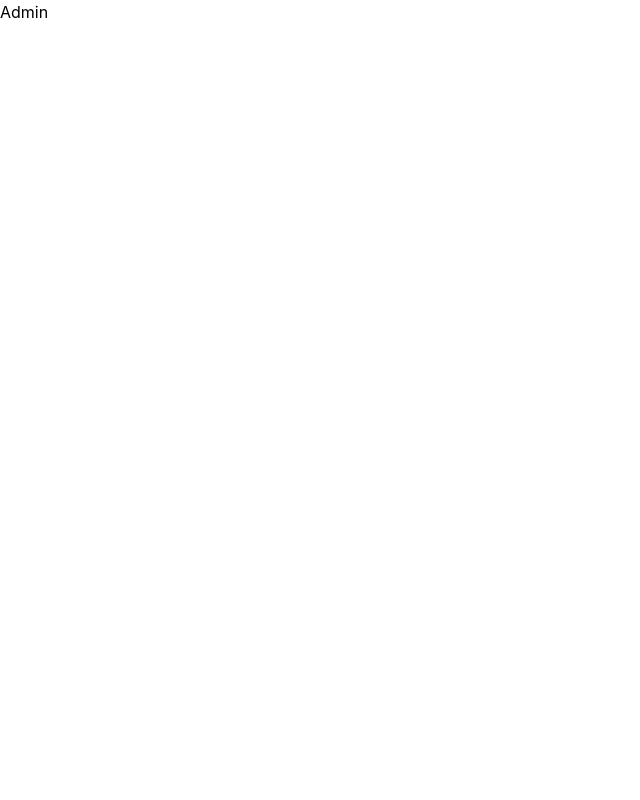
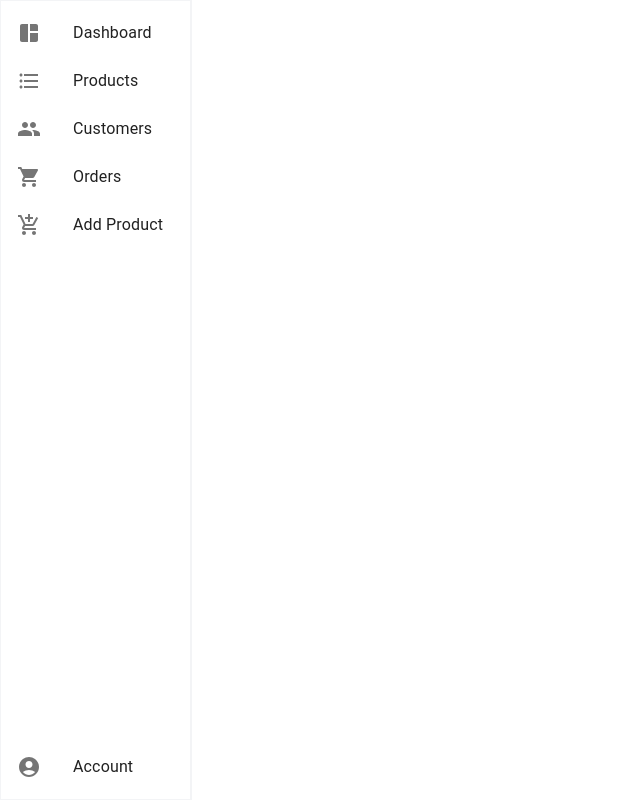
Before and after one commit to yash2723/Bhasha-Cart, a React (Create React App) app in the folder client/: page /admin in a window 1280 px wide. Shown: the whole page, without its empty margins (0-640 px from the left). Built offline with nearby package versions, Linux system fonts and the light colour scheme.

Commit message:
Admin Dashboard Navigation Routes Implemented

```diff
--- a/client/src/admin/Admin.jsx
+++ b/client/src/admin/Admin.jsx
@@ -1,9 +1,85 @@
-import React from 'react'
+import { Box, CssBaseline, Drawer, List, ListItem, ListItemButton, ListItemIcon, ListItemText, Toolbar, useMediaQuery, useTheme } from '@mui/material';
+import React, { useState } from 'react'
+import { Route, Routes, useNavigate } from 'react-router-dom';
+import SpaceDashboardIcon from '@mui/icons-material/SpaceDashboard';
+import FormatListBulletedIcon from '@mui/icons-material/FormatListBulleted';
+import PeopleIcon from '@mui/icons-material/People';
+import ShoppingCartIcon from '@mui/icons-material/ShoppingCart';
+import AddShoppingCartIcon from '@mui/icons-material/AddShoppingCart';
+import AccountCircleIcon from '@mui/icons-material/AccountCircle';
+import Dashboard from './components/AdminDashboard';
+import CreateProductForm from './components/CreateProductForm';
+import ProductsTable from './components/ProductsTable';
+import OrdersTable from './components/OrdersTable';
+import CustomersTable from './components/CustomersTable';
+import AdminDashboard from './components/AdminDashboard';
+
+const menu = [
+    {name: "Dashboard", path: "/admin", icon: <SpaceDashboardIcon />},
+    {name: "Products", path: "/admin/products", icon: <FormatListBulletedIcon />},
+    {name: "Customers", path: "/admin/customers", icon: <PeopleIcon />},
+    {name: "Orders", path: "/admin/orders", icon: <ShoppingCartIcon />},
+    {name: "Add Product", path: "/admin/product/create", icon: <AddShoppingCartIcon />},
+];
 
 const Admin = () => {
+    const theme = useTheme();
+    const isLargeScreen = useMediaQuery(theme.breakpoints.up("lg"));
+    const [sideBarVisible, setSideBarVisible] = useState(false);
+    const navigate = useNavigate();
+
+    const drawer = (
+        <Box sx={{overflow: "auto", display: "flex", flexDirection: "column", justifyContent: "space-between", height: "100%"}}>
+            {/* {isLargeScreen && <Toolbar />} */}
+            <List>
+                {
+                    menu.map((item, index) => <ListItem key={item.name} disablePadding onClick={() => navigate(item.path)}>
+                        <ListItemButton>
+                            <ListItemIcon>
+                                {item.icon}
+                            </ListItemIcon>
+                            <ListItemText>
+                                {item.name}
+                            </ListItemText>
+                        </ListItemButton>
+                    </ListItem>)
+                }
+            </List>
+
+            <List>
+                <ListItem disablePadding>
+                    <ListItemButton>
+                        <ListItemIcon>
+                            <AccountCircleIcon />
+                        </ListItemIcon>
+                        <ListItemText>
+                            Account
+                        </ListItemText>
+                    </ListItemButton>
+                </ListItem>
+            </List>
+        </Box>
+    )
+
   return (
     <div>
-        Admin
+        <div className='flex h-[100vh]'>
+            <CssBaseline />
+
+            <div className='w-[15%] border border-r-2 border-gray-100'>
+                {drawer}
+            </div>
+
+            <div className='w-[85%]'>
+                <Routes>
+                    <Route path='/' element={<AdminDashboard />} />
+                    <Route path='/product/create' element={<CreateProductForm />} />
+                    <Route path='/products' element={<ProductsTable />} />
+                    <Route path='/orders' element={<OrdersTable />} />
+                    <Route path='/customers' element={<CustomersTable />} />
+                </Routes>
+            </div>
+        </div>
     </div>
   )
 }
--- /dev/null
+++ b/client/src/admin/components/AdminDashboard.jsx
@@ -0,0 +1,16 @@
+import { Grid } from '@mui/material'
+import React from 'react'
+
+const AdminDashboard = () => {
+  return (
+    <div>
+      <Grid container spacing={2}>
+        <Grid item xs={12} md={4}>
+
+        </Grid>
+      </Grid>
+    </div>
+  )
+}
+
+export default AdminDashboard
--- /dev/null
+++ b/client/src/admin/components/CreateProductForm.jsx
@@ -0,0 +1,9 @@
+import React from 'react'
+
+const CreateProductForm = () => {
+  return (
+    <div>CreateProductForm</div>
+  )
+}
+
+export default CreateProductForm
--- /dev/null
+++ b/client/src/admin/components/CustomersTable.jsx
@@ -0,0 +1,9 @@
+import React from 'react'
+
+const CustomersTable = () => {
+  return (
+    <div>CustomersTable</div>
+  )
+}
+
+export default CustomersTable
--- /dev/null
+++ b/client/src/admin/components/OrdersTable.jsx
@@ -0,0 +1,9 @@
+import React from 'react'
+
+const OrdersTable = () => {
+  return (
+    <div>OrdersTable</div>
+  )
+}
+
+export default OrdersTable
--- /dev/null
+++ b/client/src/admin/components/ProductsTable.jsx
@@ -0,0 +1,9 @@
+import React from 'react'
+
+const ProductsTable = () => {
+  return (
+    <div>ProductsTable</div>
+  )
+}
+
+export default ProductsTable
--- a/client/src/routes/AdminRoutes.jsx
+++ b/client/src/routes/AdminRoutes.jsx
@@ -6,7 +6,7 @@
   return (
     <div>
         <Routes>
-            <Route path='/' element={<Admin />} />
+            <Route path='/*' element={<Admin />} />
         </Routes>
     </div>
   )
```
